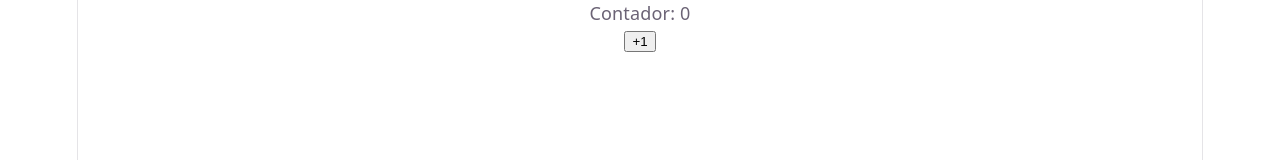
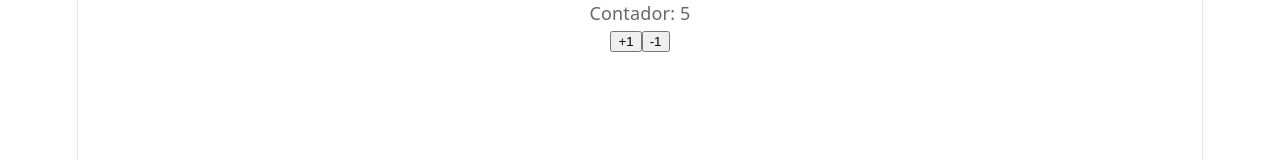
Before and after one commit to giovannacostaxavier/react-labs, a React (Vite) app: page / in a window 1280 px wide. Shown: the top 160 px of the page. Built offline with nearby package versions, Linux system fonts and the light colour scheme.

Commit message:
feat: novo exercicio de UseReducer

```diff
--- a/src/App.jsx
+++ b/src/App.jsx
@@ -1,8 +1,8 @@
-import ContadorLimitado from "./exercicios/Contador-Limitado-UseReducer/ContadorLimitado"
+import ContadorDuploLimite from "./exercicios/ContadorDuploLimite-UseReducer/ContadorDuploLimite"
 const App =()=>{
 
   return(
-    <ContadorLimitado/>
+    <ContadorDuploLimite/>
   )
 }
 
--- /dev/null
+++ b/src/exercicios/ContadorDuploLimite-UseReducer/ContadorDuploLimite.jsx
@@ -0,0 +1,24 @@
+import { useReducer } from "react";
+
+const reducer =(estado,acao)=>{
+        if (acao.type === "Incrementar" && estado < 10) {
+                return estado +1
+        }
+        if (acao.type === "Decrementar" && estado > 0) {
+                return estado -1
+        }
+        return estado
+}
+
+const ContadorDuploLimite=()=>{
+    const[numero,dispatch]=useReducer(reducer,5)
+    return(
+        <div>
+            <p>Contador: {numero}</p>
+            <button onClick={()=> dispatch({type:"Incrementar"})}>+1</button>
+            <button onClick={()=> dispatch({type:"Decrementar"})}>-1</button>
+        </div>
+    )
+}
+
+export default ContadorDuploLimite
```
